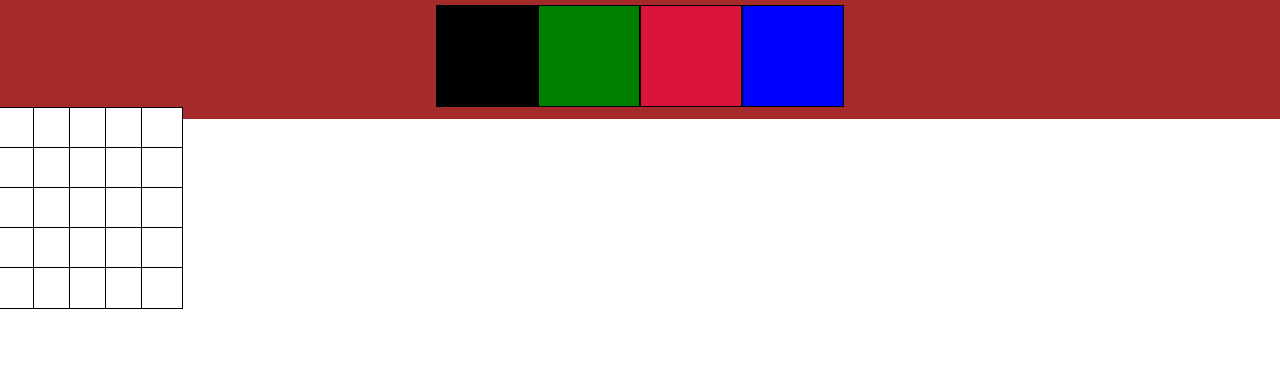
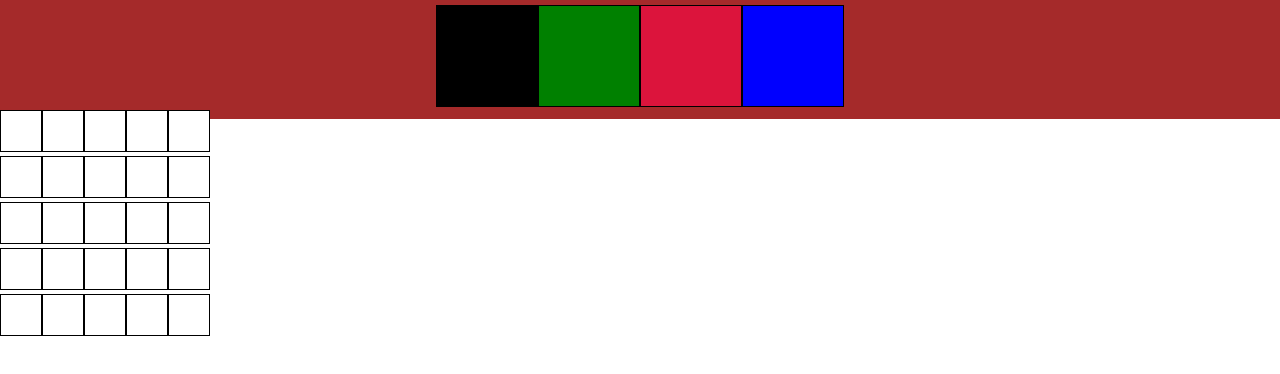
Before and after one commit to bruno-alves7/TRYBE-sd-07-project-pixels-art, a plain HTML site: page index.html in a window 1280 px wide. Shown: the part 40-414 px from the top of the page. Drawn offline with Linux system fonts and the light colour scheme.

Commit message:
erro item 4

```diff
--- a/style.css
+++ b/style.css
@@ -51,6 +51,6 @@ h1{
     border-width: 1px;
     height: 40px;
     width: 40px;
-    margin: -3px;
+    margin: 0px;
     display: inline-block;
 }
```
